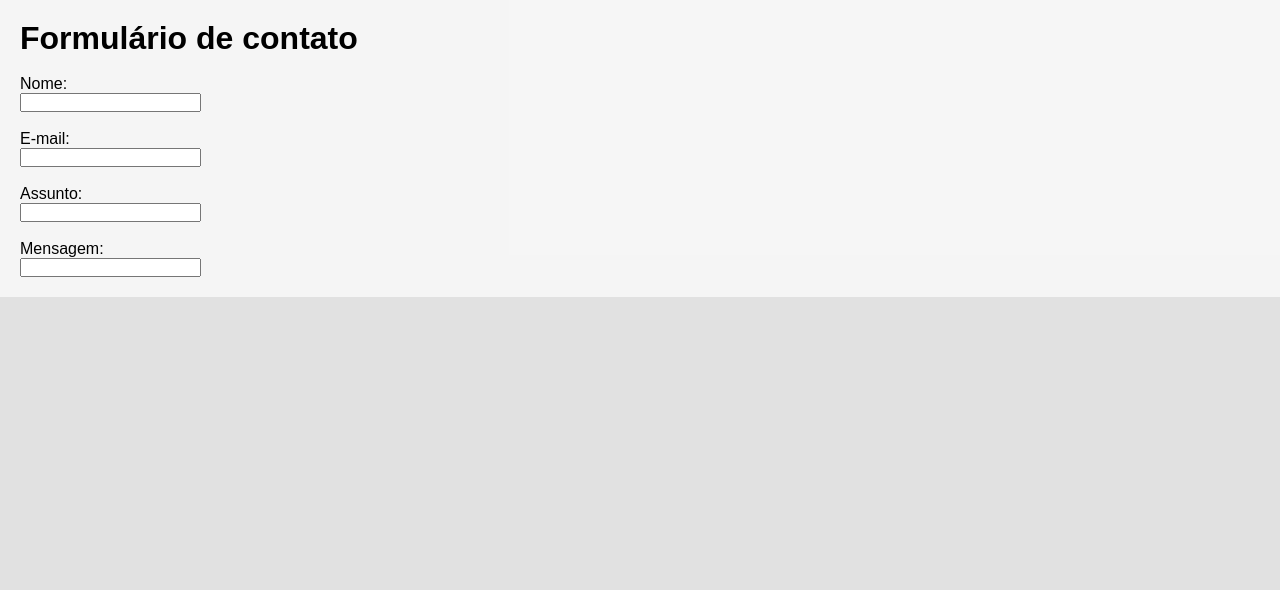
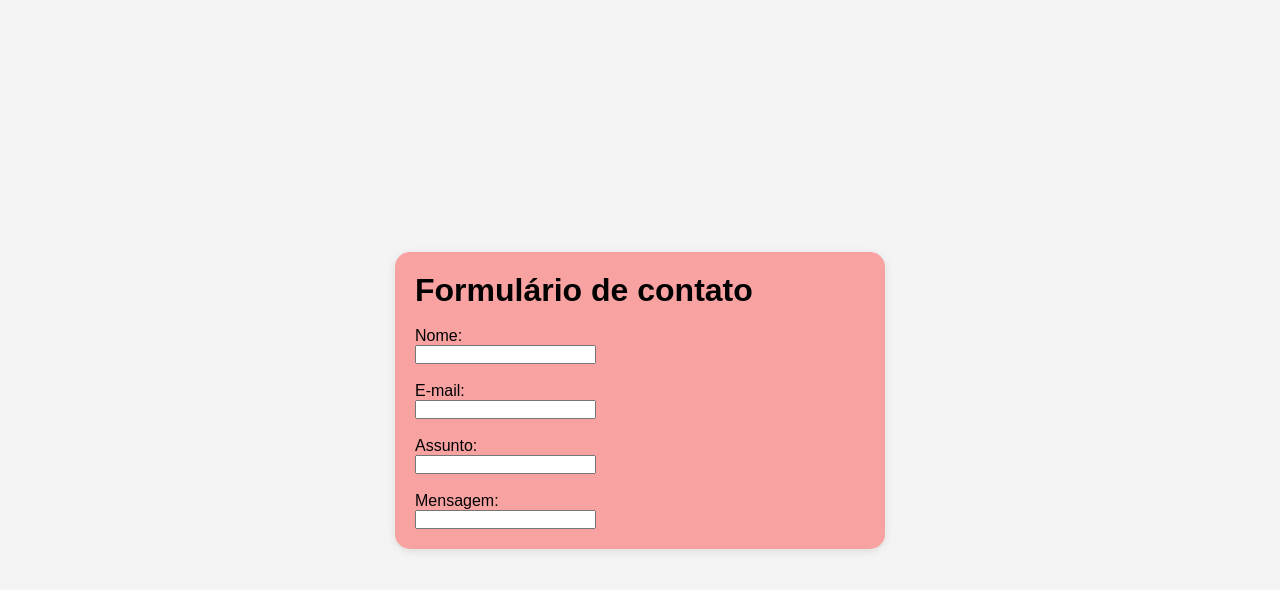
Before and after one commit to fabiocastanhamelo/hora_de_codar, a plain HTML site: page 2_formulário/form.html in a window 1280 px wide. Drawn offline with Linux system fonts and the light colour scheme.

Commit message:
Update styles.css

```diff
--- a/2_formulário/styles.css
+++ b/2_formulário/styles.css
@@ -7,13 +7,18 @@
 }
 
 body {
-    background-color: rgba(0, 0, 0, 0.116);
+    font-family: Arial, sans-serif;
+    background-color: #f4f4f4;
+    display: flex;
+    align-items: center;
+    justify-content: center;
+    height: 100vh;
 }
 
 .container {
-    background-size: 450px 450px;
-    background-color: rgba(255, 255, 255, 0.692);
+    width: 450px;
+    border-radius: 15px;
+    box-shadow: 0px 2px 10px rgba(0, 0, 0, 0.103);
+    background-color: rgba(255, 0, 0, 0.336);
     padding: 20px;
-
-
 }
```
